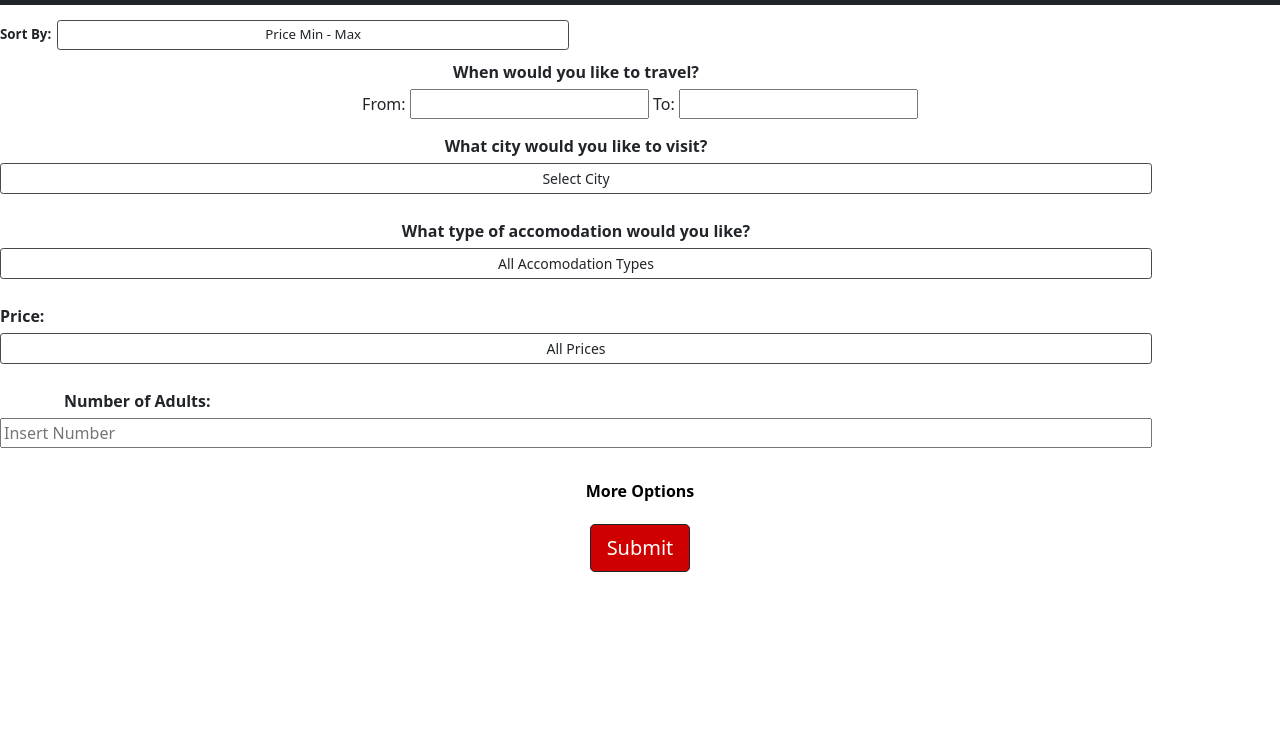
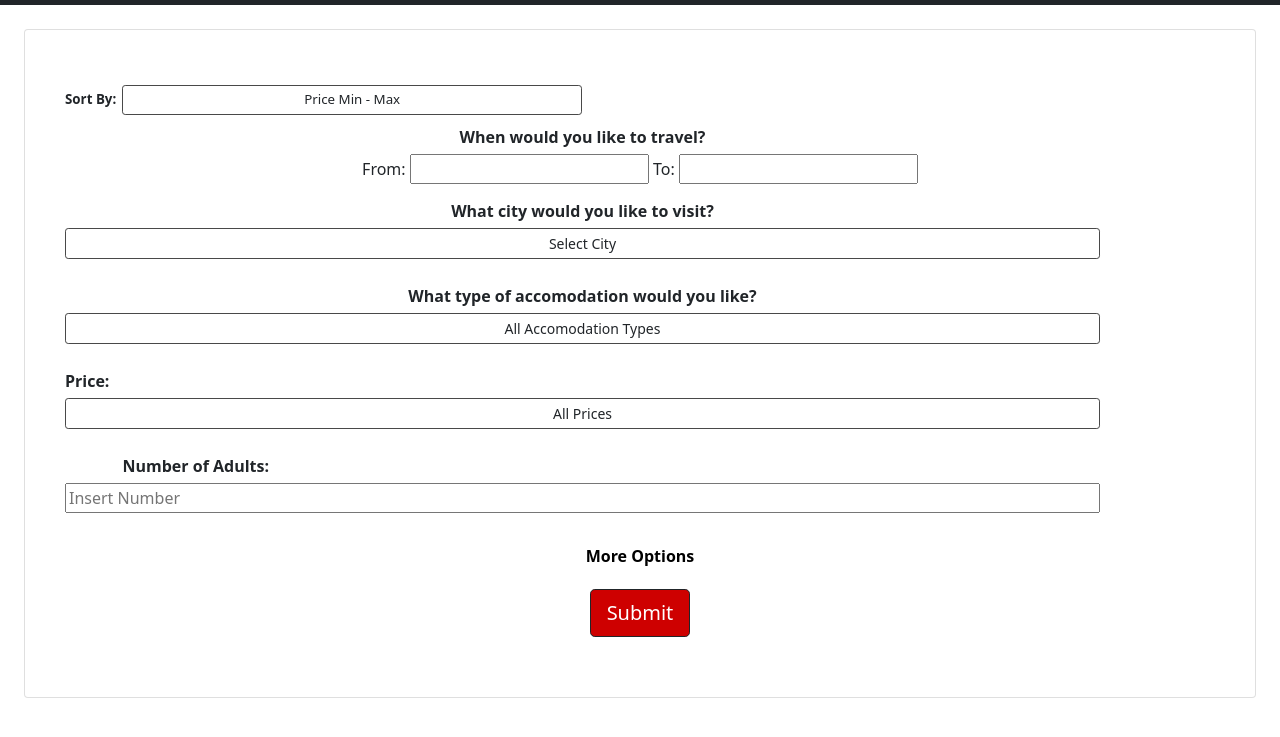
Before and after one commit to caarlyjackson/The-ANZAC-Bubble-Travel-App, a plain HTML site: page index.html in a window 1280 px wide. Both pictures are taken after a click on the button "Lets Fly". Shown: the part 51-788 px from the top of the page. Drawn offline with nearby package versions, Linux system fonts and the light colour scheme.

Commit message:
placed choice page w/i card

```diff
--- a/Assets/css/style.css
+++ b/Assets/css/style.css
@@ -47,11 +47,6 @@ h1 {
     font-weight: 600;
     margin-bottom: 5px;
     width: 90%;
-}
-
-#select-options {
-    width: 100%;
-    text-align: center;
 }
 
 label {
--- a/index.html
+++ b/index.html
@@ -66,7 +66,8 @@
     </section>
 
     <!-- Choice Page -->
-    <section id="select-options" class="hide">
+    <div id="select-options" class="card p-4 m-4 hide">
+        <div class="card-body text-center"
         <form>
 
             <!-- Sort By -->
@@ -285,7 +286,7 @@
             <!-- Submit Button -->
             <input id="submit-user-choices" type="submit" class="submit-one btn-lg btn btn-dark">
         </form>
-    </section>
+    </div>
 
 
     <!-- Chosen City Page -->
```
